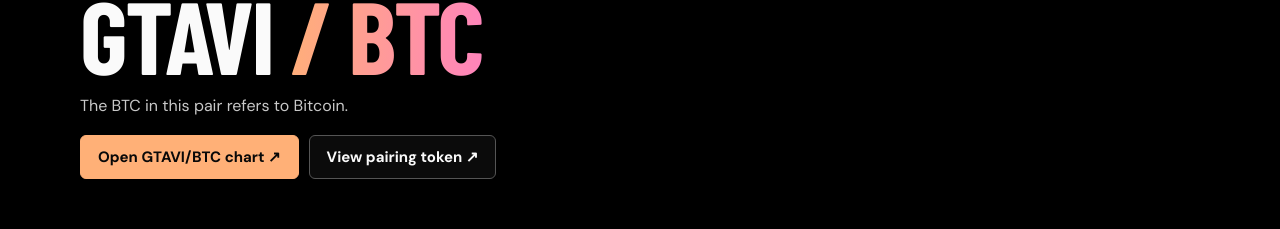
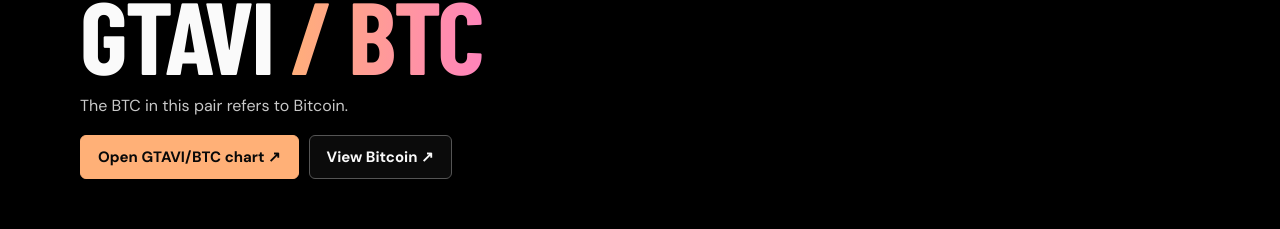
Before and after one commit to pappu947/GTAVI, a plain HTML site: page index.html in a window 1280 px wide. Shown: the part 2855-3084 px from the top of the page. Drawn offline with nearby package versions, Linux system fonts and the light colour scheme; a web font is replaced by a local one.

Commit message:
Rename pairing button to View Bitcoin

```diff
--- a/index.html
+++ b/index.html
@@ -80,7 +80,7 @@
     <p class="launch-note">GTAVI is live. Verify the GTAVI contract before trading. Meme tokens are high risk.</p>
   </div>
 </section>
-<section id="pairing" class="wrap section"><p class="label">PAIRING</p><h2>GTAVI <em>/ BTC</em></h2><p>The BTC in this pair refers to Bitcoin.</p><div class="actions"><a class="btn primary" data-token-link="chart" href="https://dexscreener.com/solana/3ZFxNiy51QpUMc9TDpnU7VVudB1bo6X6uiEzyNcWpump">Open GTAVI/BTC chart ↗</a><a class="btn ghost" href="https://solscan.io/token/C5xph2yL6gMdxmuLGxJBkGpmuDFfyi5fqkBNhvL6pump">View pairing token ↗</a></div></section>
+<section id="pairing" class="wrap section"><p class="label">PAIRING</p><h2>GTAVI <em>/ BTC</em></h2><p>The BTC in this pair refers to Bitcoin.</p><div class="actions"><a class="btn primary" data-token-link="chart" href="https://dexscreener.com/solana/3ZFxNiy51QpUMc9TDpnU7VVudB1bo6X6uiEzyNcWpump">Open GTAVI/BTC chart ↗</a><a class="btn ghost" href="https://solscan.io/token/C5xph2yL6gMdxmuLGxJBkGpmuDFfyi5fqkBNhvL6pump">View Bitcoin ↗</a></div></section>
 <section id="bitcoin-rewards" class="bitcoin-rewards" aria-labelledby="rewards-title">
   <div class="wrap">
     <div class="rewards-heading">
```
